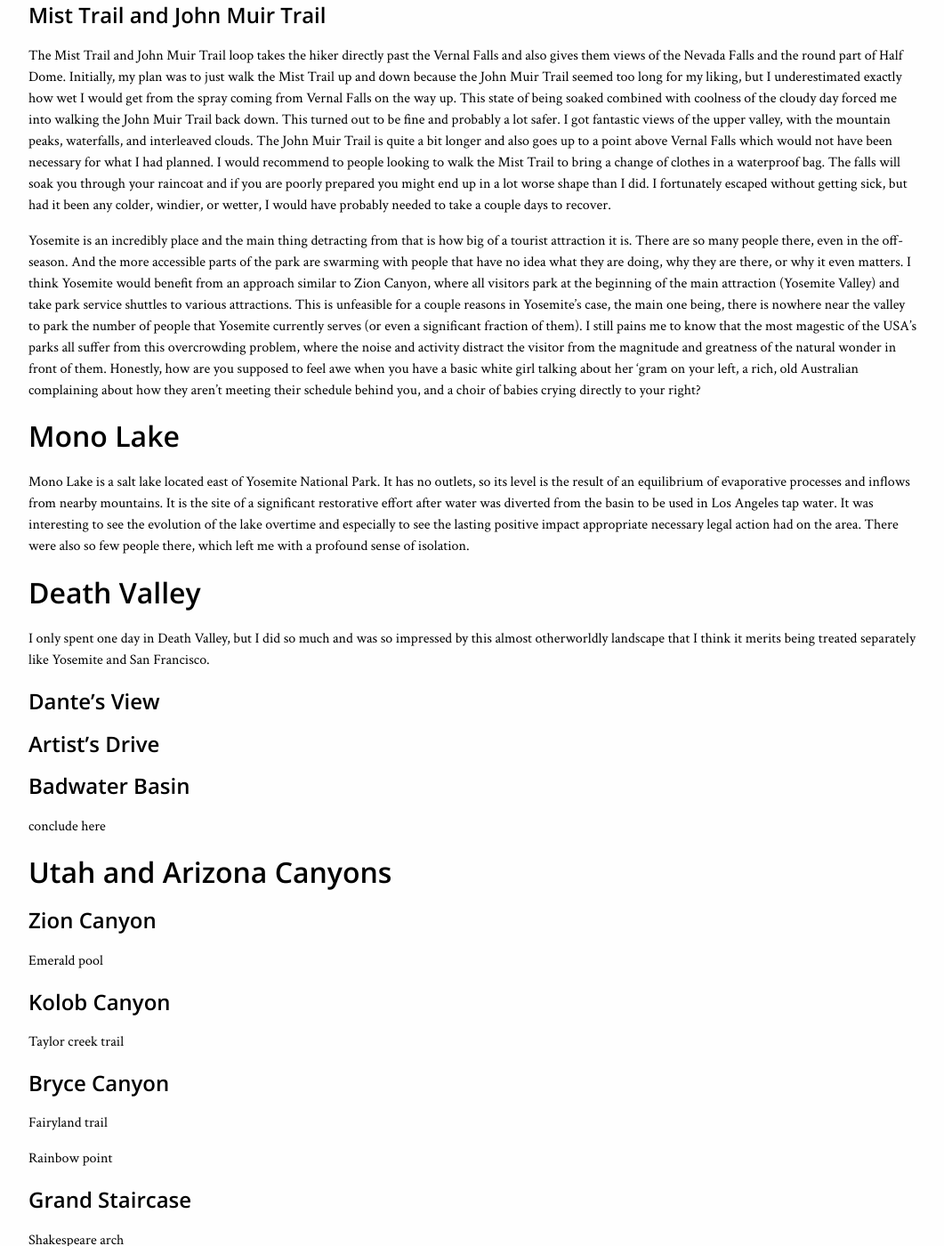
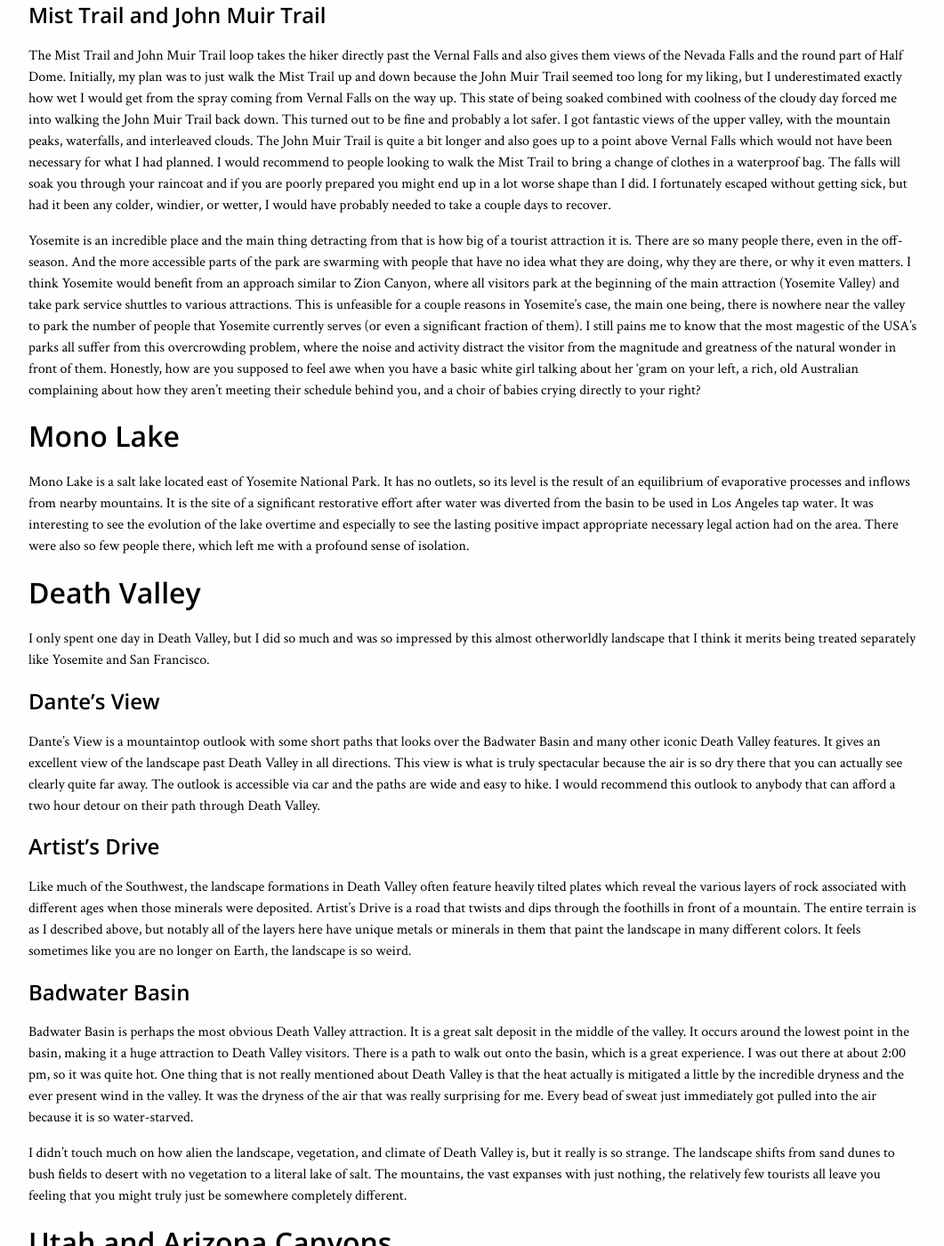
Before and after one commit to cheshyre/cheshyre.github.io, a Jekyll site: the page built from src/_posts/2017-05-28-vacation-out-west.md, in a window 1280 px wide and 1400 px high, scrolled down 2124 px. Shown: the whole window at 89% size, without its empty margins (108-1169 px from the left). Built offline with Jekyll 4.4.1, drawn with Linux system fonts in a browser that asks for light colours; some web fonts are replaced; some of the changed text lies outside the part shown.

Commit message:
Add to vacation post

```diff
--- a/src/_posts/2017-05-28-vacation-out-west.md
+++ b/src/_posts/2017-05-28-vacation-out-west.md
@@ -55,7 +55,7 @@ There are separate trails leading to the Lower and Upper Yosemite Falls. The tra
 
 The Mist Trail and John Muir Trail loop takes the hiker directly past the Vernal Falls and also gives them views of the Nevada Falls and the round part of Half Dome. Initially, my plan was to just walk the Mist Trail up and down because the John Muir Trail seemed too long for my liking, but I underestimated exactly how wet I would get from the spray coming from Vernal Falls on the way up. This state of being soaked combined with coolness of the cloudy day forced me into walking the John Muir Trail back down. This turned out to be fine and probably a lot safer. I got fantastic views of the upper valley, with the mountain peaks, waterfalls, and interleaved clouds. The John Muir Trail is quite a bit longer and also goes up to a point above Vernal Falls which would not have been necessary for what I had planned. I would recommend to people looking to walk the Mist Trail to bring a change of clothes in a waterproof bag. The falls will soak you through your raincoat and if you are poorly prepared you might end up in a lot worse shape than I did. I fortunately escaped without getting sick, but had it been any colder, windier, or wetter, I would have probably needed to take a couple days to recover.
 
-Yosemite is an incredibly place and the main thing detracting from that is how big of a tourist attraction it is. There are so many people there, even in the off-season. And the more accessible parts of the park are swarming with people that have no idea what they are doing, why they are there, or why it even matters. I think Yosemite would benefit from an approach similar to Zion Canyon, where all visitors park at the beginning of the main attraction (Yosemite Valley) and take park service shuttles to various attractions. This is unfeasible for a couple reasons in Yosemite's case, the main one being, there is nowhere near the valley to park the number of people that Yosemite currently serves (or even a significant fraction of them). I still pains me to know that the most magestic of the USA's parks all suffer from this overcrowding problem, where the noise and activity distract the visitor from the magnitude and greatness of the natural wonder in front of them. Honestly, how are you supposed to feel awe when you have a basic white girl talking about her 'gram on your left, a rich, old Australian complaining about how they aren't meeting their schedule behind you, and a choir of babies crying directly to your right?
+Yosemite is an incredible place and the main thing detracting from that is how big of a tourist attraction it is. There are so many people there, even in the off-season. And the more accessible parts of the park are swarming with people that have no idea what they are doing, why they are there, or why it even matters. I think Yosemite would benefit from an approach similar to Zion Canyon, where all visitors park at the beginning of the main attraction (Yosemite Valley) and take park service shuttles to various attractions. This is unfeasible for a couple reasons in Yosemite's case, the main one being, there is nowhere near the valley to park the number of people that Yosemite currently serves (or even a significant fraction of them). I still pains me to know that the most magestic of the USA's parks all suffer from this overcrowding problem, where the noise and activity distract the visitor from the magnitude and greatness of the natural wonder in front of them. Honestly, how are you supposed to feel awe when you have a basic white girl talking about her 'gram on your left, a rich, old Australian complaining about how they aren't meeting their schedule behind you, and a choir of babies crying directly to your right?
 
 # Mono Lake
 
@@ -67,11 +67,17 @@ I only spent one day in Death Valley, but I did so much and was so impressed by
 
 ## Dante's View
 
+Dante's View is a mountaintop outlook with some short paths that looks over the Badwater Basin and many other iconic Death Valley features. It gives an excellent view of the landscape past Death Valley in all directions. This view is what is truly spectacular because the air is so dry there that you can actually see clearly quite far away. The outlook is accessible via car and the paths are wide and easy to hike. I would recommend this outlook to anybody that can afford a two hour detour on their path through Death Valley.
+
 ## Artist's Drive
+
+Like much of the Southwest, the landscape formations in Death Valley often feature heavily tilted plates which reveal the various layers of rock associated with different ages when those minerals were deposited. Artist's Drive is a road that twists and dips through the foothills in front of a mountain. The entire terrain is as I described above, but notably all of the layers here have unique metals or minerals in them that paint the landscape in many different colors. It feels sometimes like you are no longer on Earth, the landscape is so weird.
 
 ## Badwater Basin
 
-conclude here
+Badwater Basin is perhaps the most obvious Death Valley attraction. It is a great salt deposit in the middle of the valley. It occurs around the lowest point in the basin, making it a huge attraction to Death Valley visitors. There is a path to walk out onto the basin, which is a great experience. I was out there at about 2:00 pm, so it was quite hot. One thing that is not really mentioned about Death Valley is that the heat actually is mitigated a little by the incredible dryness and the ever present wind in the valley. It was the dryness of the air that was really surprising for me. Every bead of sweat just immediately got pulled into the air because it is so water-starved.
+
+I didn't touch much on how alien the landscape, vegetation, and climate of Death Valley is, but it really is so strange. The landscape shifts from sand dunes to bush fields to desert with no vegetation to a literal lake of salt. The mountains, the vast expanses with just nothing, the relatively few tourists all leave you feeling that you might truly just be somewhere completely different.
 
 # Utah and Arizona Canyons
 
```
Also changed, not shown: other parts of src/_posts/2017-05-28-vacation-out-west.md (+4 -0 lines), dist/travel/2017/05/28/vacation-out-west.html (+1 -1 lines).
